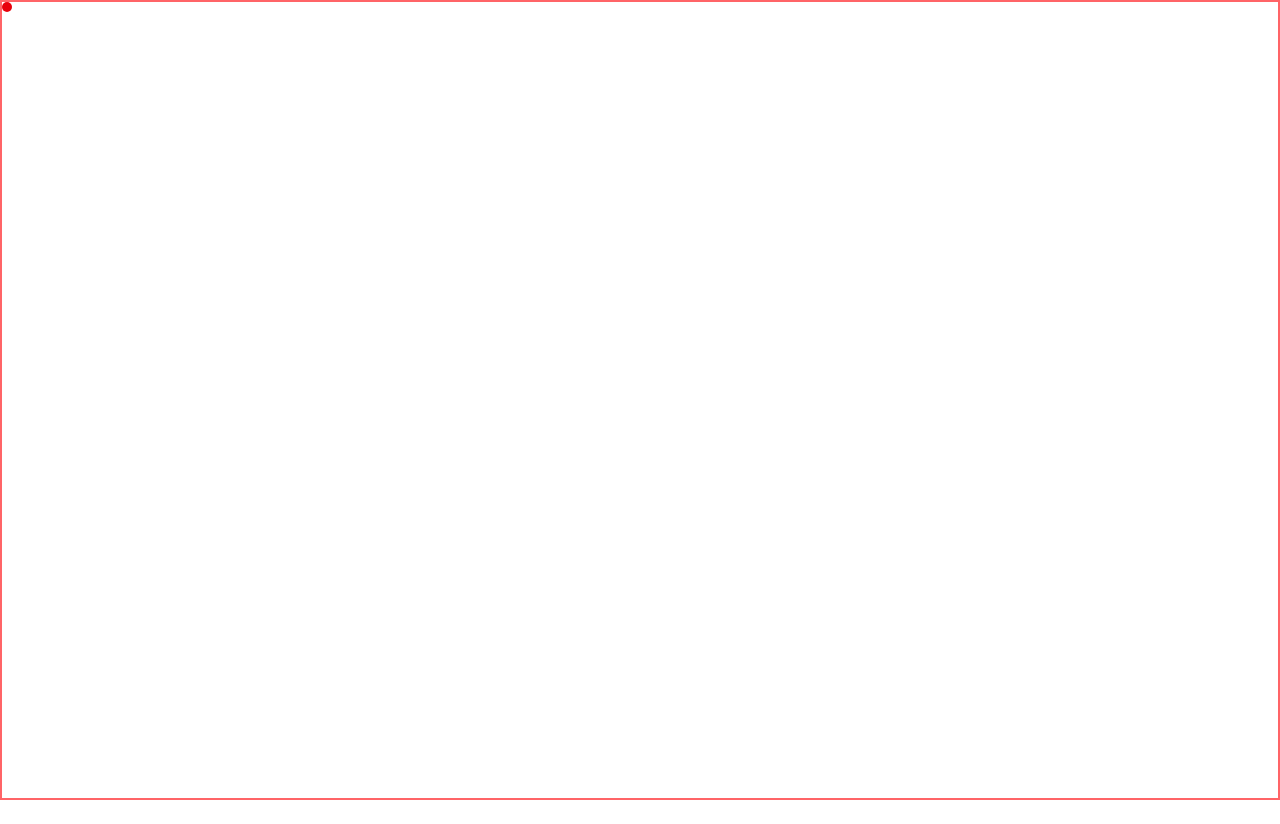
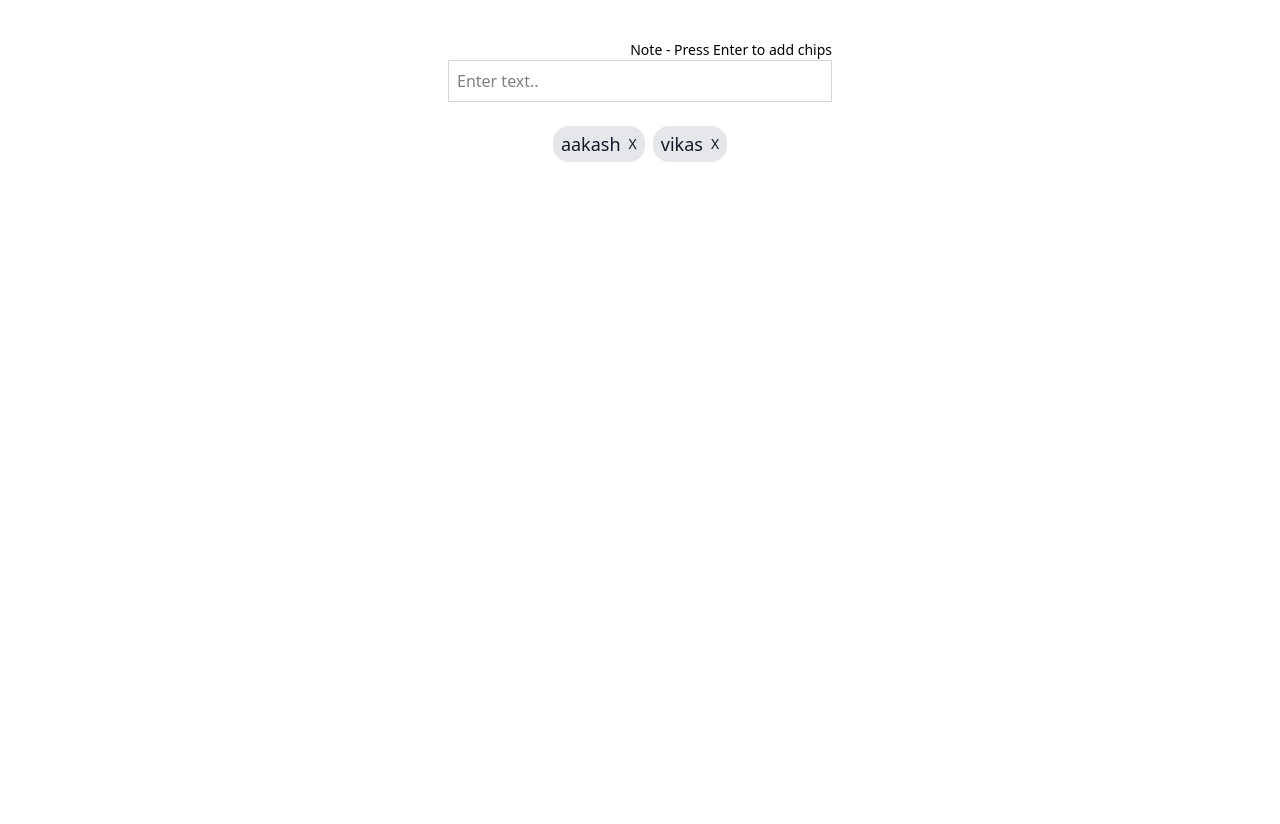
Before and after one commit to aakashojha68/react-interview-prep, a React (Vite) app: page / in a window 1280 px wide. Before the commit the page ends 800 px from the top, so only its background shows below. Built offline with nearby package versions, Linux system fonts and the light colour scheme.

Commit message:
02-chips

```diff
--- /dev/null
+++ b/src/02-chips/Chips.jsx
@@ -0,0 +1,86 @@
+import { useState } from "react";
+
+/*
+🟠 Problem Statement:
+
+Create a reusable input component where users can type in values and see them displayed as "chips" or tags. Each chip should be individually removable and rendered dynamically as the user interacts with the input.
+
+
+### 🎯 Features:
+
+1. Input & Add Chips
+   - Provide an input box to type in text.
+   - On pressing `Enter`, the typed value should be added as a new chip.
+   - Do not allow empty or whitespace-only inputs.
+
+2. Display Chips
+   - Show the chips in a row, wrapping to the next line if needed.
+   - Each chip should be styled and clearly distinguishable.
+
+3. Delete Chips
+   - Each chip should have a small `X` or remove button to delete it.
+   - Deleting one chip should not remove duplicates of the same value.
+
+*/
+
+const Chips = () => {
+  const [text, setText] = useState("");
+  const [chips, setChips] = useState(["aakash", "vikas"]); // stores chips
+
+  const handleKeyDown = (e) => {
+    if (e.code === "Enter" && text?.trim()) {
+      setChips((prev) => [...prev, text]);
+      setText("");
+    }
+  };
+
+  const handleDeleteChip = (index) => {
+    const filteredChips = chips.filter((_, i) => i !== index);
+    setChips(filteredChips);
+  };
+
+  return (
+    <div className="min-h-screen">
+      <div className="w-3/4 m-auto min-h-screen p-4 flex flex-col items-center mt-6">
+        <div>
+          <div className="text-end text-sm">
+            Note - Press Enter to add chips{" "}
+          </div>
+          <input
+            type="text"
+            value={text}
+            onChange={(e) => setText(e.target.value)}
+            className="border-1 border-gray-300 p-2 w-96"
+            placeholder="Enter text.."
+            onKeyDown={handleKeyDown}
+          />
+        </div>
+
+        <div className="flex py-2 flex-wrap gap-2 mt-4">
+          {chips?.length > 0 ? (
+            chips.map((item, index) => {
+              return (
+                <div
+                  key={index}
+                  className=" flex border-gray-100 bg-gray-200 text-gray-900 px-2 py-1 rounded-2xl items-center"
+                >
+                  <span className="text-lg">{item}</span>
+                  <span
+                    className="ml-2 cursor-pointer text-sm"
+                    onClick={() => handleDeleteChip(index)}
+                  >
+                    X
+                  </span>
+                </div>
+              );
+            })
+          ) : (
+            <span>No chips added</span>
+          )}
+        </div>
+      </div>
+    </div>
+  );
+};
+
+export default Chips;
--- a/src/App.jsx
+++ b/src/App.jsx
@@ -1,7 +1,8 @@
 import CursorTrackingWithThrottle from "./01-cursor-tracking-with-throttle/CursorTrackingWithThrottle";
+import Chips from "./02-chips/Chips";
 
 function App() {
-  return <CursorTrackingWithThrottle />;
+  return <Chips />;
 }
 
 export default App;
```
